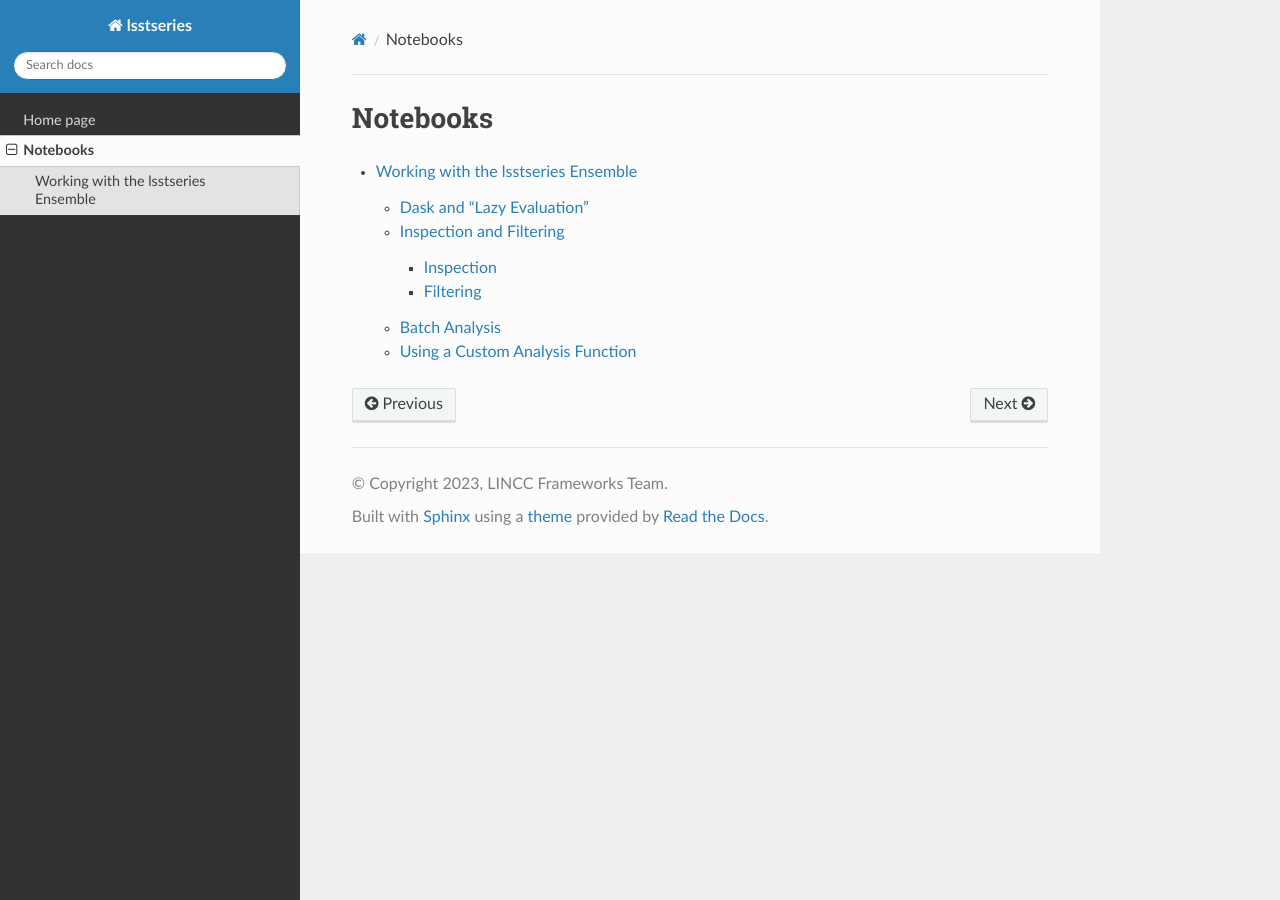
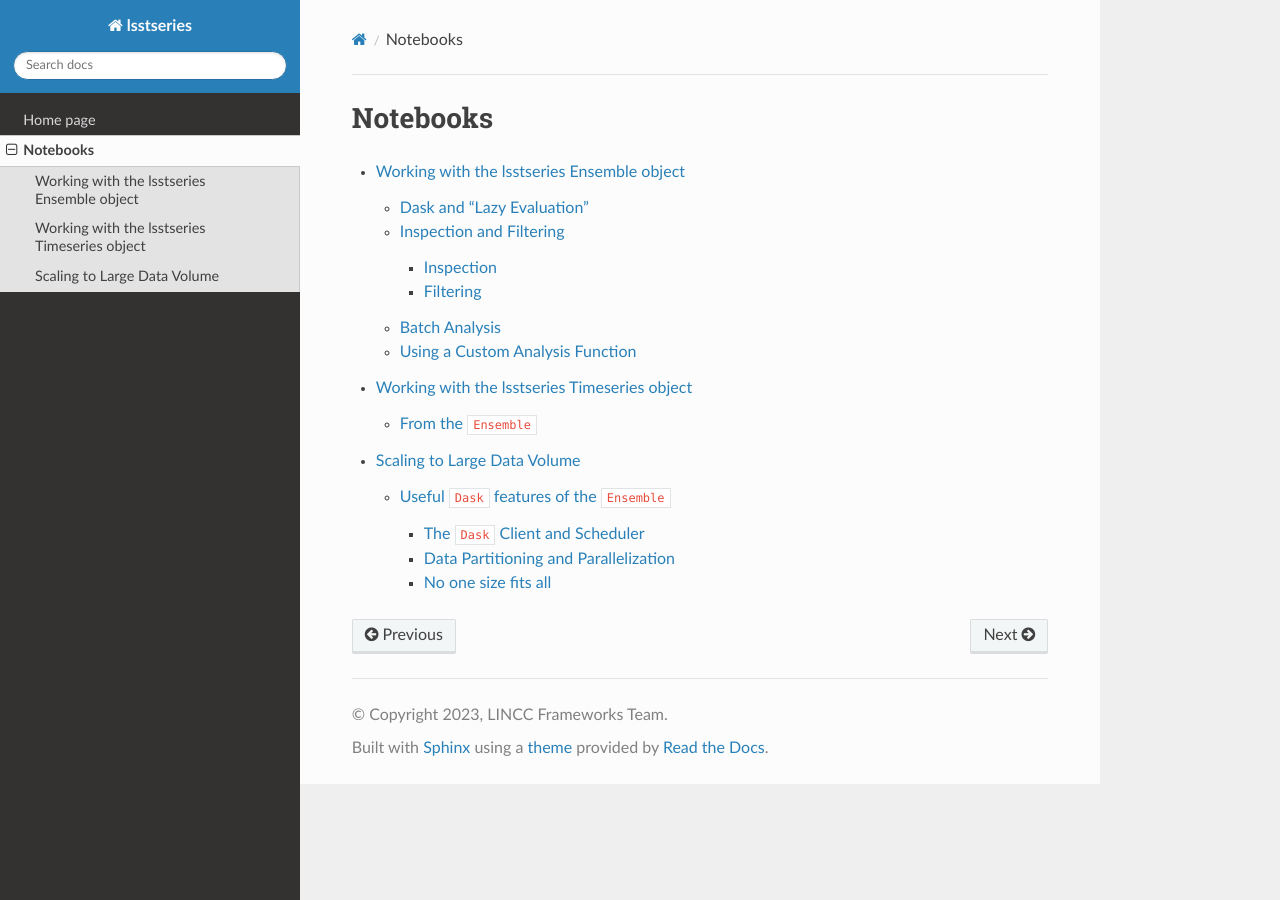
Before and after one commit to lincc-frameworks/tape, a Sphinx documentation site: the page built from docs/notebooks.rst, in a window 1280 px wide. Built offline with Sphinx 7.4.7 and the Read the Docs theme 2.0.0, drawn with Linux system fonts in a browser that asks for light colours; pages that are not in the unit, such as notebooks, are missing from menus; the version number could not be read and is left out.

Commit message:
draft notebooks

```diff
--- a/docs/notebooks.rst
+++ b/docs/notebooks.rst
@@ -3,4 +3,6 @@ Notebooks
 
 .. toctree::
 
-    Working with the lsstseries Ensemble <notebooks/working_with_the_ensemble>
+    Working with the lsstseries Ensemble object <notebooks/working_with_the_ensemble>
+    Working with the lsstseries Timeseries object <notebooks/working_with_the_timeseries>
+    Scaling to Large Data Volume <notebooks/scaling_to_large_data>
```
Also changed, not shown: docs/notebooks/scaling_to_large_data.ipynb (added), docs/notebooks/working_with_the_ensemble.ipynb, docs/notebooks/working_with_the_timeseries.ipynb (added).
